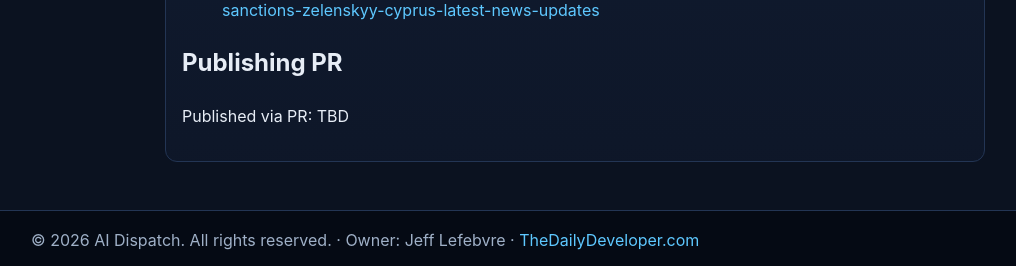
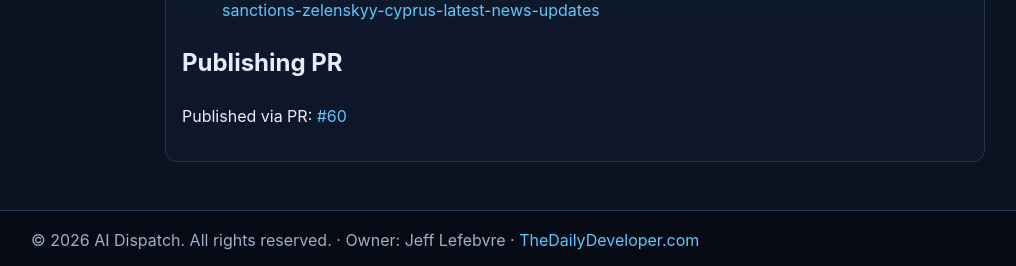
Before and after one commit to thestamp/Static-ai-articles, a Jekyll site: the page built from articles/2026-04-24-eu-approves-90bn-ukraine-loan-russia-sanctions.md, in a window 1280 px wide. Shown: the part 947-1213 px from the top of the page, without its empty margins (65-1081 px from the left). Built offline with Jekyll 4.4.1, drawn with Linux system fonts in a browser that asks for light colours.

Commit message:
Backfill published_pr_url

```diff
--- a/articles/2026-04-24-eu-approves-90bn-ukraine-loan-russia-sanctions.md
+++ b/articles/2026-04-24-eu-approves-90bn-ukraine-loan-russia-sanctions.md
@@ -7,7 +7,7 @@
 category: "breaking-news"
 status: "published"
 permalink: "/articles/2026-04-24-eu-approves-90bn-ukraine-loan-russia-sanctions/"
-published_pr_url: "TBD"
+published_pr_url: "https://github.com/thestamp/Static-ai-articles/pull/60"
 image: "/images/articles/eu-approves-90bn-ukraine-loan-russia-sanctions.png"
 ---
 
@@ -27,4 +27,4 @@
 
 ## Publishing PR
 
-Published via PR: TBD
+Published via PR: [#60](https://github.com/thestamp/Static-ai-articles/pull/60)
```
